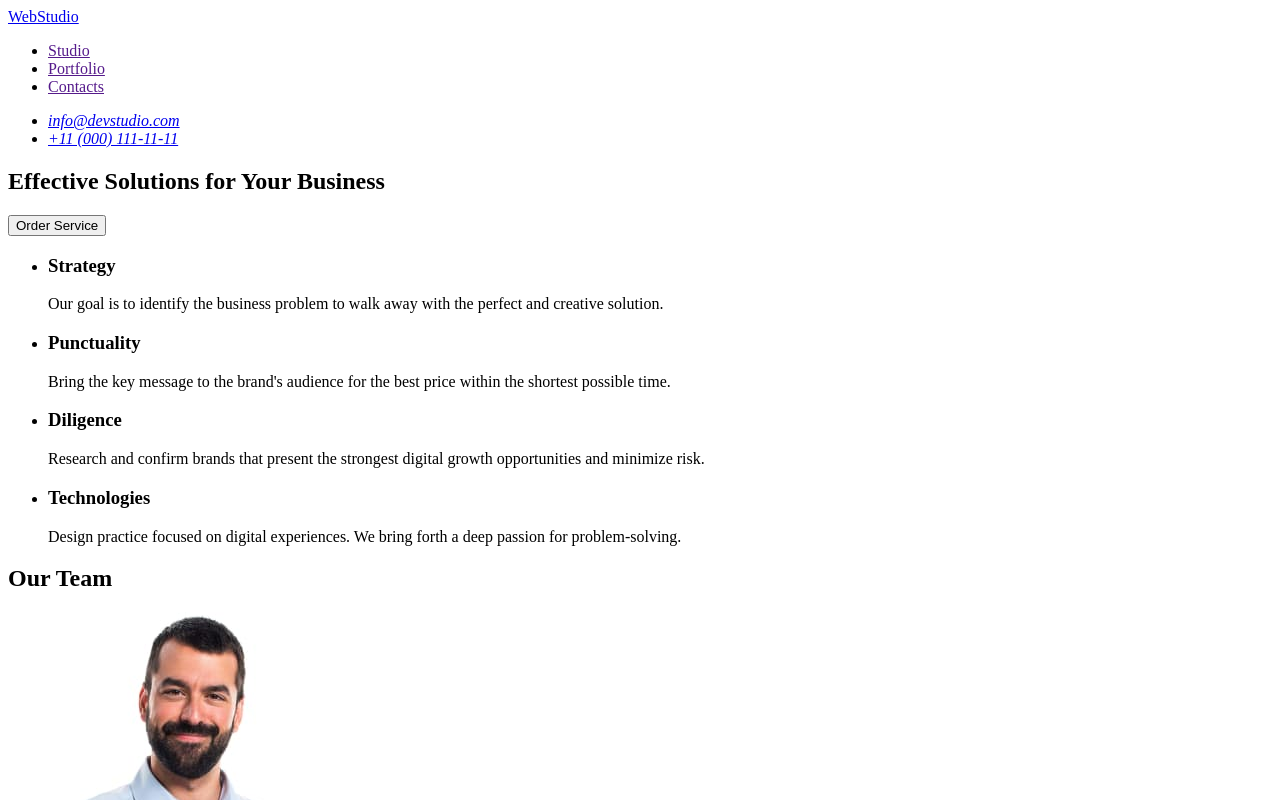
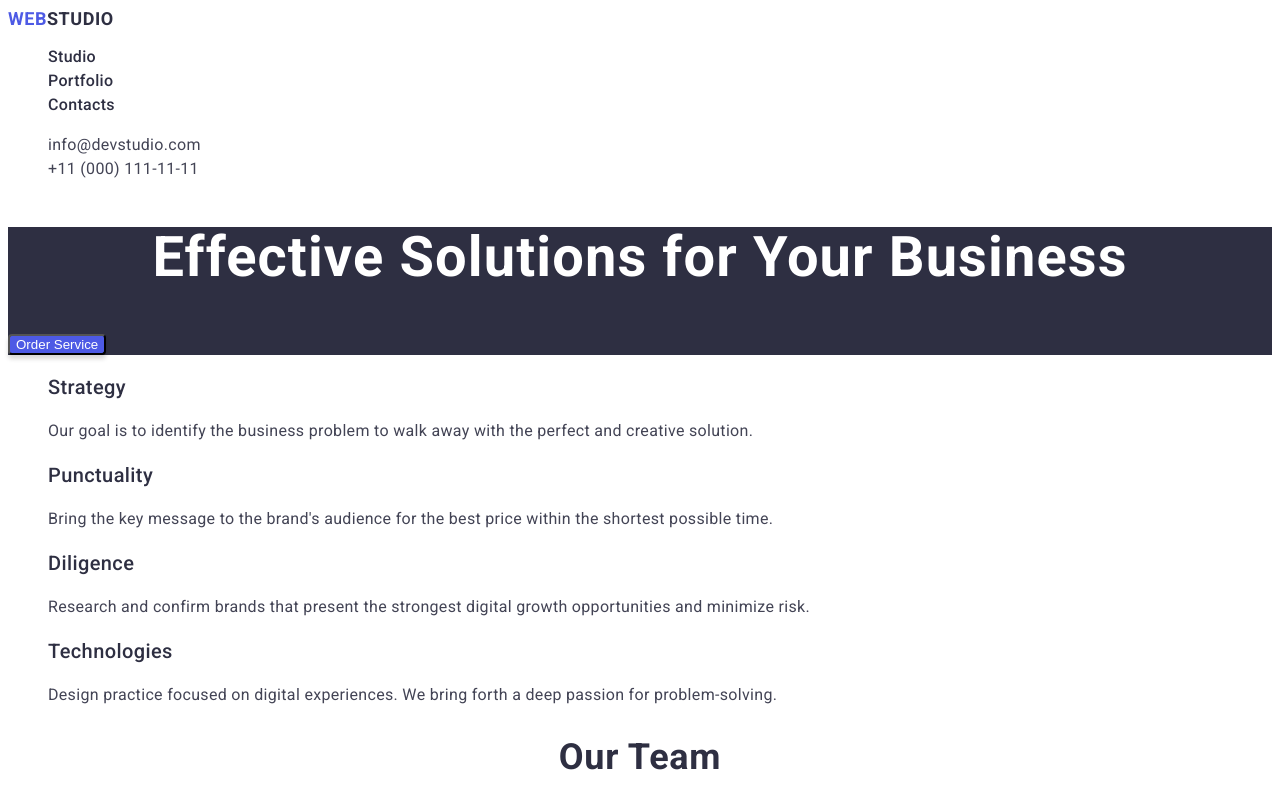
Before and after one commit to arisha02/goit-markup-hw-02, a plain HTML site: page index.html in a window 1280 px wide. Shown: the top 800 px of the page. Drawn offline with Linux system fonts and the light colour scheme.

Commit message:
homework2

```diff
--- /dev/null
+++ b/css/style.css
@@ -0,0 +1,116 @@
+body {
+    font-family: 'Roboto', sans-serif;
+    background-color: white;
+    color: #434455;
+
+}
+a {
+    text-decoration: none;
+   }
+   ul {
+    list-style: none;
+   }
+.logo{
+    color: #4D5AE5;
+font-size: 18px;
+font-weight: 700;
+line-height: 21px;
+letter-spacing: 0.54px;
+text-transform: uppercase;
+}
+
+.color-logo {
+    color: #2E2F42;
+    font-size: 18px;
+    font-weight: 700;
+    line-height: 21px;
+    letter-spacing: 0.54px;
+    text-transform: uppercase;
+}
+.header-link {
+    color:  #2E2F42;
+font-family: Roboto;
+font-size: 16px;
+font-weight: 500;
+line-height: 24px;
+letter-spacing: 0.32px;
+}
+
+.header-address {
+    font-style: normal;
+}
+
+.header-address-link {
+    color: #434455;
+font-size: 16px;
+font-weight: 400;
+line-height: 1.5;
+letter-spacing: 0.02em;
+}
+.header-address-link:hover,
+.header-address-link:focus {
+    color:#404bbf
+}
+
+.hero {
+    background-color:#2E2F42
+
+}
+.hero-text {
+    color: #FFF;
+text-align: center;
+font-family: Roboto;
+font-size: 56px;
+font-weight: 700;
+line-height: 60px;
+letter-spacing: 1.12px;
+}
+.hero-button {
+    border-radius: 4px;
+background: var(--IRIS, #4D5AE5);
+box-shadow: 0px 4px 4px 0px rgba(0, 0, 0, 0.15);
+color:  #FFF;
+
+}
+.title {
+    color: #2E2F42;
+font-family: Roboto;
+font-size: 20px;
+font-weight: 500;
+line-height: 24px;
+letter-spacing: 0.4px;
+}
+.title-text {
+    color: #434455;
+font-family: Roboto;
+font-size: 16px;
+font-weight: 400;
+line-height: 24px;
+letter-spacing: 0.32px;
+}
+
+.name-title {
+    color: #2E2F42;
+    text-align: center;
+    font-family: Roboto;
+    font-size: 36px;
+    font-weight: 700;
+    line-height: 40px;
+    letter-spacing: 0.72px;
+    text-transform: capitalize;
+}
+.other-color {
+   color: #F4F4FD
+}
+.logo-text {
+    color: #F4F4FD;
+    font-family: Roboto;
+    font-size: 16px;
+    font-weight: 400;
+    line-height: 24px;
+    letter-spacing: 0.32px;
+}
+
+.footer-section {
+  background-color:#2E2F42
+}
--- a/index.html
+++ b/index.html
@@ -4,30 +4,35 @@
     <meta charset="UTF-8">
     <meta name="viewport" content="width=device-width, initial-scale=1.0">
     <title>Webstudio</title>
+    <link rel="preconnect" href="https://fonts.googleapis.com">
+<link rel="preconnect" href="https://fonts.gstatic.com" crossorigin>
+<link href="https://fonts.googleapis.com/css2?family=Raleway:wght@700&family=Roboto:wght@400;500;700&display=swap" rel="stylesheet">
+    <link rel="stylesheet" href="./css/style.css">
 </head>
 <body>
+
+
     <header>
- <nav>
-<a href="./index.html">WebStudio</a>
-
+        <nav>
+        <a class="logo" href="">Web<spam class="color-logo">Studio</spam></a>
 <ul>
     <li>
-     <a href="">Studio</a>
+     <a class="header-link" href="">Studio</a>
     </li>
     <li>
-        <a href="">Portfolio</a>
+        <a class="header-link" href="">Portfolio</a>
     </li>
     <li>
-        <a href="">Contacts</a>
+        <a class="header-link" href="">Contacts</a>
     </li>
 </ul>
 </nav>
 
- <address>
-    <ul>
-    <li> <a href="mailto:info@devstudio.com">info@devstudio.com</a>
+ <address class="header-address">
+    <ul class="header-address-list">
+    <li class="header-address-item"> <a class="header-address-link" href="mailto:info@devstudio.com">info@devstudio.com</a>
     </li>
-     <li> <a href="tel:+110001111111">+11 (000) 111-11-11</a>
+     <li class="header-address-item"> <a class="header-address-link"  href="tel:+110001111111">+11 (000) 111-11-11</a>
     </li>
     </ul>
 
@@ -36,73 +41,115 @@
 
 
     <main>
-        <section>
-            <h1>Effective Solutions for Your Business</h1>
-            <button type="button">Order Service</button>
+
+        <section class="hero">
+            <h1 class="hero-text">Effective Solutions for Your Business</h1>
+            <button class="hero-button" type="button">Order Service</button>
         </section>
 
         <section>
             <h2 hidden>Advantages</h2>
             <ul>
                 <li>
-                    <h3>Strategy</h3>
-                    <p>Our goal is to identify the business
+                    <h3 class="title">Strategy</h3>
+                    <p class="title-text">Our goal is to identify the business
 problem to walk away with the perfect and creative solution.
                     </p>
 
                 </li>
                 <li>
-                <h3>Punctuality</h3>
-                    <p>Bring the key message to the brand's audience for the best price within the shortest possible time.
+                <h3 class="title">Punctuality</h3>
+                    <p class="title-text">Bring the key message to the brand's audience for the best price within the shortest possible time.
                     </p>
                 </li>
                 <li>
-                <h3>Diligence</h3>
-                    <p>Research and confirm brands that present the strongest digital growth opportunities and minimize risk.
+                <h3 class="title">Diligence</h3>
+                    <p class="title-text">Research and confirm brands that present the strongest digital growth opportunities and minimize risk.
                     </p>
                 </li>
                  <li>
-                <h3>Technologies</h3>
-                    <p>Design practice focused on digital experiences. We bring forth a deep passion for problem-solving.
+                <h3 class="title">Technologies</h3>
+                    <p class="title-text">Design practice focused on digital experiences. We bring forth a deep passion for problem-solving.
                     </p>
                 </li>
             </ul>
      </section>
 
      <section>
-        <h2>Our Team</h2>
+        <h2 class="name-title">Our Team</h2>
         <ul>
             <li>
                 <img src="./images/mark.jpg" alt="Mark" width="264">
-                <h3>Mark Guerrero</h3>
-                <p>Product Designer</p>
+                <h3 class="title">Mark Guerrero</h3>
+                <p class="title-text">Product Designer</p>
             </li>
             <li>
                 <img src="./images/tom.jpg" alt="Tom" width="264">
-                <h3>Tom Ford</h3>
-                <p>Frontend Developer</p>
+                <h3 class="title">Tom Ford</h3>
+                <p  class="title-text">Frontend Developer</p>
             </li>
             <li>
                 <img src="./images/camila.jpg" alt="Camila" width="264">
-                <h3>Camila Garcia</h3>
-                <p>Marketing</p>
+                <h3 class="title">Camila Garcia</h3>
+                <p class="title-text">Marketing</p>
             </li>
             <li>
                 <img src="./images/daniel.jpg" alt="Daniel" width="264">
-                <h3>Daniel Wilson</h3>
-                <p>UI Designer</p>
+                <h3 class="title">Daniel Wilson</h3>
+                <p  class="title-text">UI Designer</p>
             </li>
         </ul>
+     </section>
 
-     </section>
+     <section>
+        <h2 class='name-title'>Our Portfolio</h2>
+        <ul>
+
+    <li>
+        <img src="./images/img (6) (1).jpg" alt="Aplications" width="360">
+                <h3 class="title">Banking App</h3>
+                <p class="title-text">App</p>
+    </li>
+    <li>
+        <img src="./images/portfolio2.jpg" alt="Cashless Payment" width="360">
+        <h3 class="title">Cashless Payment</h3>
+        <p class="title-text">Marketing</p>
+    </li>
+    <li>
+        <img src="./images/portfolio3.jpg" alt="Laptop" width="360">
+        <h3 class="title">Meditation App</h3>
+        <p class="title-text">App</p>
+    </li>
+    <li>
+        <img src="./images/portfolio4.jpg" alt="Taxi" width="360">
+        <h3 class="title">Taxi Service</h3>
+        <p class="title-text">Marketing</p>
+    </li>
+    <li>
+        <img src="./images/portfolio5.jpg" alt="Phone" width="360">
+        <h3 class="title">Screen Illustrations</h3>
+        <p class="title-text">Design</p>
+    </li>
+    <li>
+        <img src="./images/portfolio6.jpg" alt="Woman" width="360">
+        <h3 class="title">Online Courses</h3>
+        <p class="title-text">Marketing</p>
+    </li>
+
+        </ul>
+  </section>
     </main>
 
 
 
+
+
     <footer>
+    <section class="footer-section">
+        <a class="logo" href="">Web<spam class="other-color">Studio</spam></a>
+        <p class="logo-text">Increase the flow of customers and sales for your business with digital marketing & growth solutions.</p>
+       </section>
 
-        <a href="./index.html">WebStudio</a>
-            <p>Increase the flow of customers and sales for your business with digital marketing & growth solutions.</p>
 
  </footer>
 </body>
```
Also changed, not shown: images/img (6) (1).jpg (added), images/portfolio2.jpg (added), images/portfolio3.jpg (added), images/portfolio4.jpg (added), images/portfolio5.jpg (added), images/portfolio6.jpg (added).
